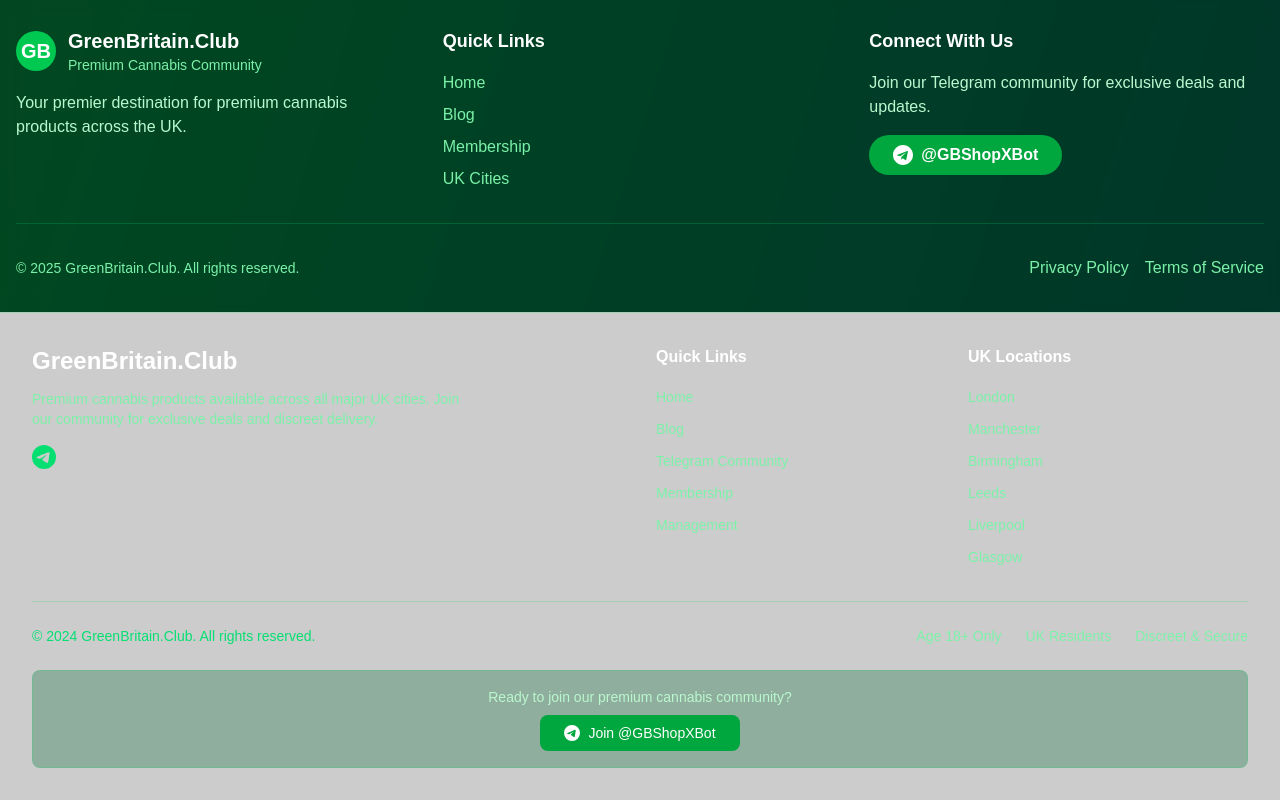
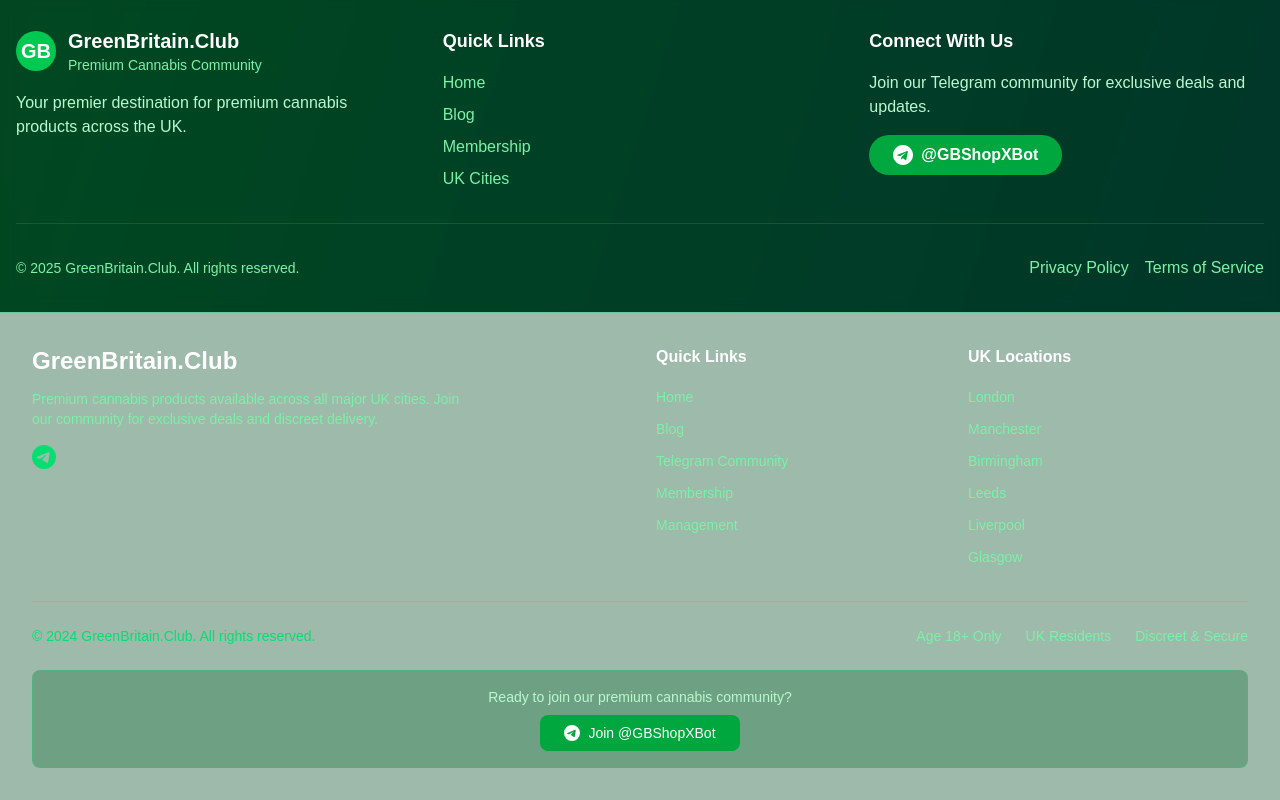
Before and after one commit to GreenBritain-coder/GreenBritainClub, a Next.js app: page / in a window 1280 px wide. Shown: the part 3756-4556 px from the top of the page. Built offline with nearby package versions, Linux system fonts and the light colour scheme; no server answers; the database is empty.

Commit message:
fix: Change footer background from grey to green theme
- Update footer background from bg-black/20 to bg-green-900/40
- Increase border opacity to border-green-400/30 for better visibility
- Ensure footer matches site's cannabis green theme instead of appearing grey

```diff
--- a/src/app/components/Footer.tsx
+++ b/src/app/components/Footer.tsx
@@ -2,7 +2,7 @@
 
 export default function Footer() {
   return (
-    <footer className="bg-black/20 backdrop-blur-sm border-t border-green-400/20 mt-auto">
+    <footer className="bg-green-900/40 backdrop-blur-sm border-t border-green-400/30 mt-auto">
       <div className="max-w-7xl mx-auto px-4 py-8 sm:px-6 lg:px-8">
         <div className="grid grid-cols-1 md:grid-cols-2 lg:grid-cols-4 gap-8">
           {/* Brand & Description */}
```
